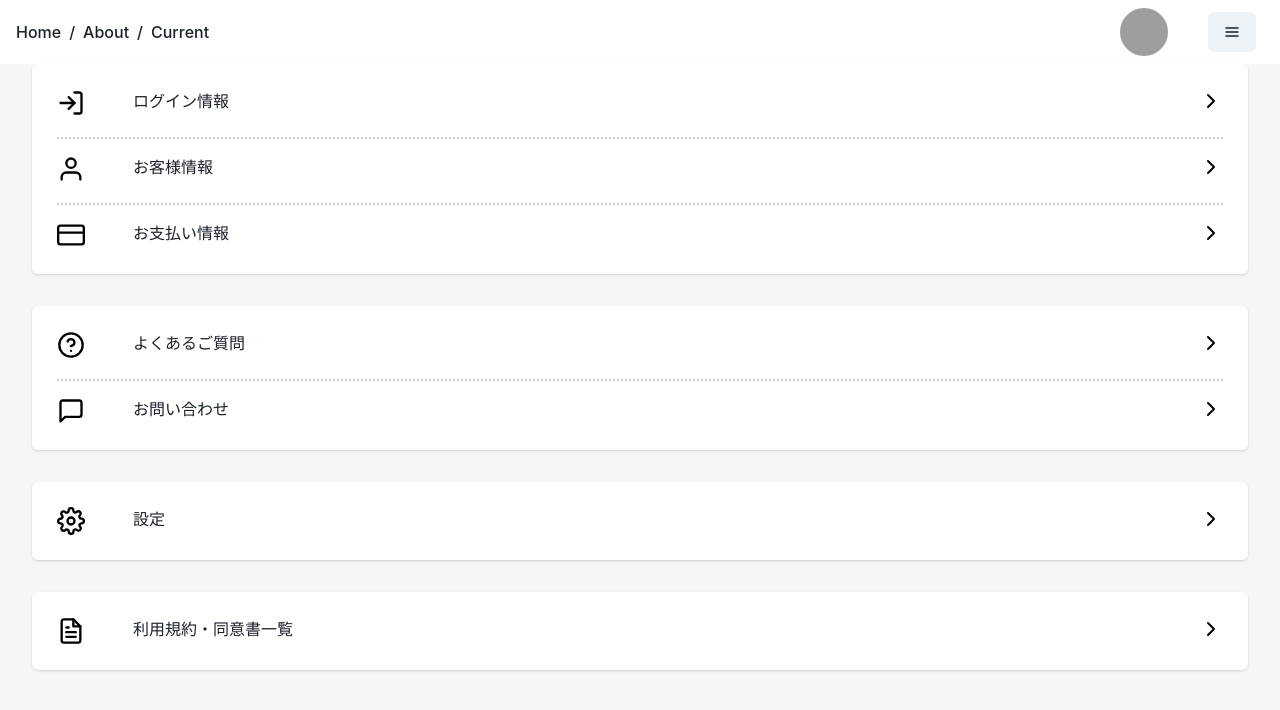
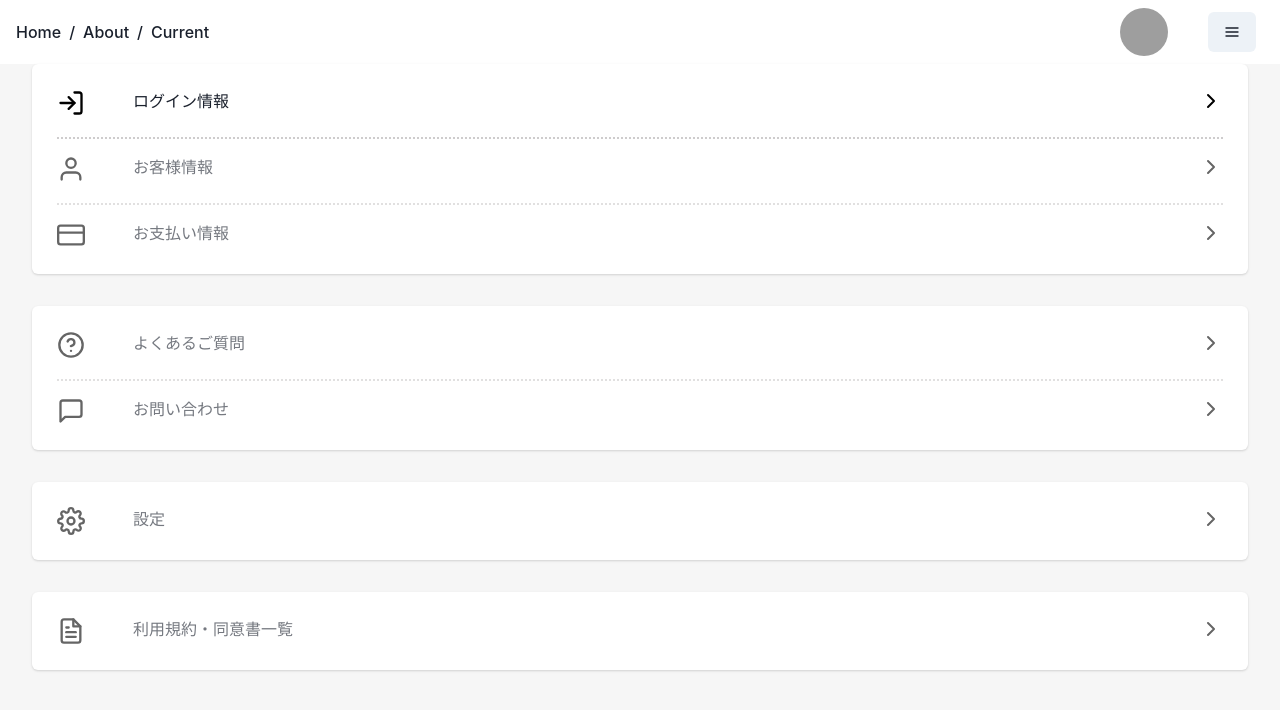
Before and after one commit to Okakakai/fingerpay-frontend, a Next.js app: page /user in a window 1280 px wide. Shown: the top 710 px of the page. Built offline with nearby package versions, Linux system fonts and the light colour scheme; grey boxes are pictures that could not be loaded.

Commit message:
fix change setting opacity

```diff
--- a/pages/user/index.tsx
+++ b/pages/user/index.tsx
@@ -22,12 +22,12 @@ const UserPage = () => {
             <Text>ログイン情報</Text>
             <Icon ml="auto" as={FiChevronRight} color="black" boxSize={6} />
           </Flex>
-          <Flex width="100%" pb="20px" borderBottom="dotted 2px #cecccd">
+          <Flex width="100%" pb="20px" borderBottom="dotted 2px #cecccd" opacity={"0.6"}>
             <Icon as={FiUser} color="black" boxSize={7} mr="3rem" />
             <Text>お客様情報</Text>
             <Icon ml="auto" as={FiChevronRight} color="black" boxSize={6} />
           </Flex>
-          <Flex width="100%">
+          <Flex width="100%" opacity={"0.6"}>
             <Icon as={FiCreditCard} color="black" boxSize={7} mr="3rem" />
             <Text>お支払い情報</Text>
             <Icon ml="auto" as={FiChevronRight} color="black" boxSize={6} />
@@ -41,12 +41,12 @@ const UserPage = () => {
           bg="white"
           borderRadius="6px"
         >
-          <Flex width="100%" pb="20px" borderBottom="dotted 2px #cecccd">
+          <Flex width="100%" pb="20px" borderBottom="dotted 2px #cecccd" opacity={"0.6"}>
             <Icon as={FiHelpCircle} color="black" boxSize={7} mr="3rem" />
             <Text>よくあるご質問</Text>
             <Icon ml="auto" as={FiChevronRight} color="black" boxSize={6} />
           </Flex>
-          <Flex width="100%">
+          <Flex width="100%" opacity={"0.6"}>
             <Icon as={FiMessageSquare} color="black" boxSize={7} mr="3rem" />
             <Text>お問い合わせ</Text>
             <Icon ml="auto" as={FiChevronRight} color="black" boxSize={6} />
@@ -60,7 +60,7 @@ const UserPage = () => {
           bg="white"
           borderRadius="6px"
         >
-          <Flex width="100%">
+          <Flex width="100%" opacity={"0.6"}>
             <Icon as={FiSettings} color="black" boxSize={7} mr="3rem" />
             <Text>設定</Text>
             <Icon ml="auto" as={FiChevronRight} color="black" boxSize={6} />
@@ -74,7 +74,7 @@ const UserPage = () => {
           bg="white"
           borderRadius="6px"
         >
-          <Flex width="100%">
+          <Flex width="100%" opacity={"0.6"}>
             <Icon as={FiFileText} color="black" boxSize={7} mr="3rem" />
             <Text>利用規約・同意書一覧</Text>
             <Icon ml="auto" as={FiChevronRight} color="black" boxSize={6} />
```
